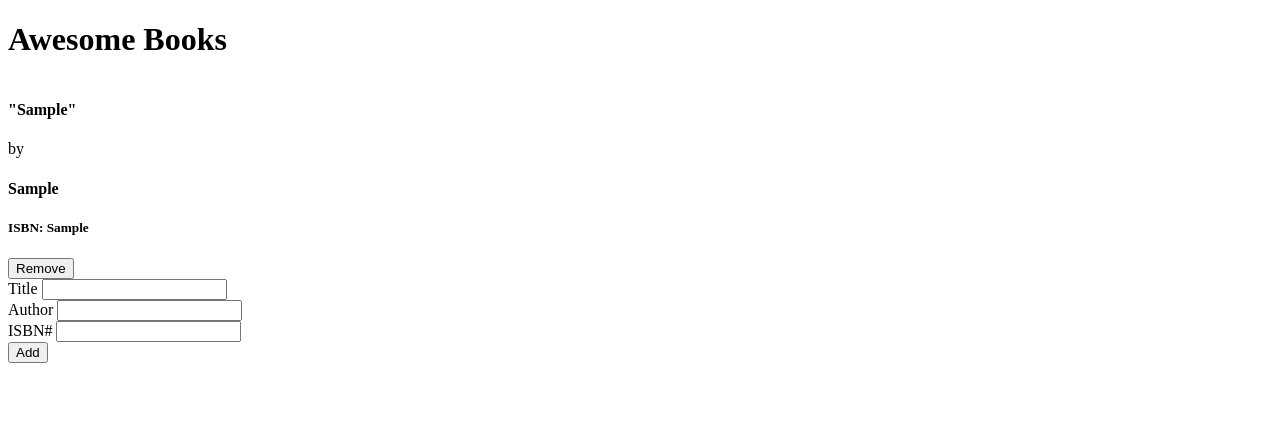
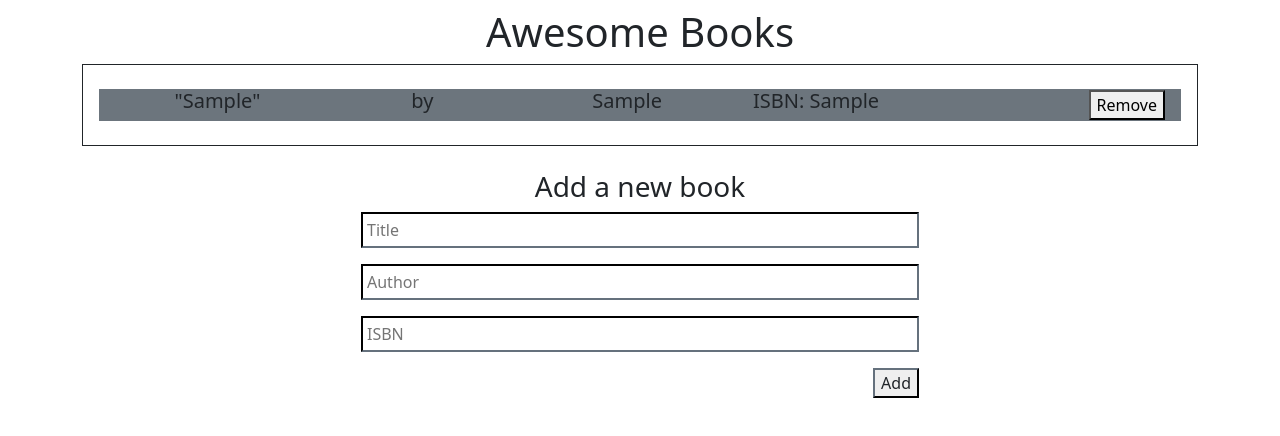
Before and after one commit to Ugboaja-Uchechi/book-list, a website: page index.html in a window 1280 px wide. Both pictures are taken after typing "Sample", "Sample", "Sample" into the empty fields and a click on the input "Add". Drawn offline with nearby package versions, Linux system fonts and the light colour scheme.

Commit message:
Add styling for awesome books

```diff
--- a/index.html
+++ b/index.html
@@ -5,30 +5,29 @@
   <meta name="viewport" content="width=device-width, initial-scale=1.0">
   <meta http-equiv="X-UA-Compatible" content="ie=edge">
   <title>Book List</title>
+  <link href="https://cdn.jsdelivr.net/npm/bootstrap@5.1.1/dist/css/bootstrap.min.css" rel="stylesheet" integrity="sha384-F3w7mX95PdgyTmZZMECAngseQB83DfGTowi0iMjiWaeVhAn4FJkqJByhZMI3AhiU" crossorigin="anonymous">
 </head>
 <body>
   <div class="container">
     <div id="errors"></div>
-    <h1>Awesome Books</h1>
+    <h1 class="text-center text-dark mt-2">Awesome Books</h1>
 
-    <div  id="book-list">
+    <div class="border border-dark p-3 w-100 mb-4" id="book-list">
 
     </div>
-    <form id="book-form">
-      <div>
-        <label for="title">Title</label>
-        <input type="text" id="title" class="u-full-width" >
+    <form class="d-flex align-items-center flex-column w-100" id="book-form">
+      <h3 class="text-center text-dark">Add a new book</h3>
+      <div class="w-50">
+        <input type="text" id="title" placeholder="Title" class="mb-3 p-1 w-100 border-dark text-dark" >
       </div>
-      <div>
-        <label for="author">Author</label>
-        <input type="text" id="author" class="u-full-width" >
+      <div class="w-50">
+        <input type="text" id="author" placeholder="Author" class="mb-3 p-1 w-100 border-dark text-dark" >
       </div>
-      <div>
-        <label for="isbn">ISBN#</label>
-        <input type="text" id="isbn" class="u-full-width" required>
+      <div class="w-50">
+        <input type="text" id="isbn" class="mb-3 p-1 w-100 border-dark text-dark" placeholder="ISBN" required>
       </div>
-      <div>
-        <input type="submit" value="Add" class="u-full-width">
+      <div class="d-flex align-items-center w-50 justify-content-end">
+        <input type="submit" value="Add" class="border-dark text-dark mb-3">
       </div>
     </form>
   </div>
--- a/main.js
+++ b/main.js
@@ -23,13 +23,18 @@ const selectors = {
 
 class UI {
    addBook = function (book) {
-     const list = document.createElement('tr');
+     const list = document.createElement('div');
+     list.classList.add('w-100', 'my-2', 'bg-secondary', 'px-3');
      list.innerHTML = `
-    <h4>"${book.title}"</h4>
-    <p> by </p>
-    <h4>${book.author}</h4>
-    <h5> ISBN: ${book.isbn}</h5>
+     <div class="d-flex align-items-center justify-content-between w-100">
+     <div class="d-flex w-75 align-items-center text-center">
+    <h5 class="mx-3 w-25">"${book.title}"</h5>
+    <h5 class="mx-3 w-25"> by </h5>
+    <h5 class="mx-3 w-25">${book.author}</h5>
+    <h5 class = "ml-3 w-25"> ISBN: ${book.isbn}</h5>
+    </div>
   <div> <button class="delete">Remove</button></div>
+  </div>
   `;
      document.getElementById('book-list').appendChild(list);
    };
```
